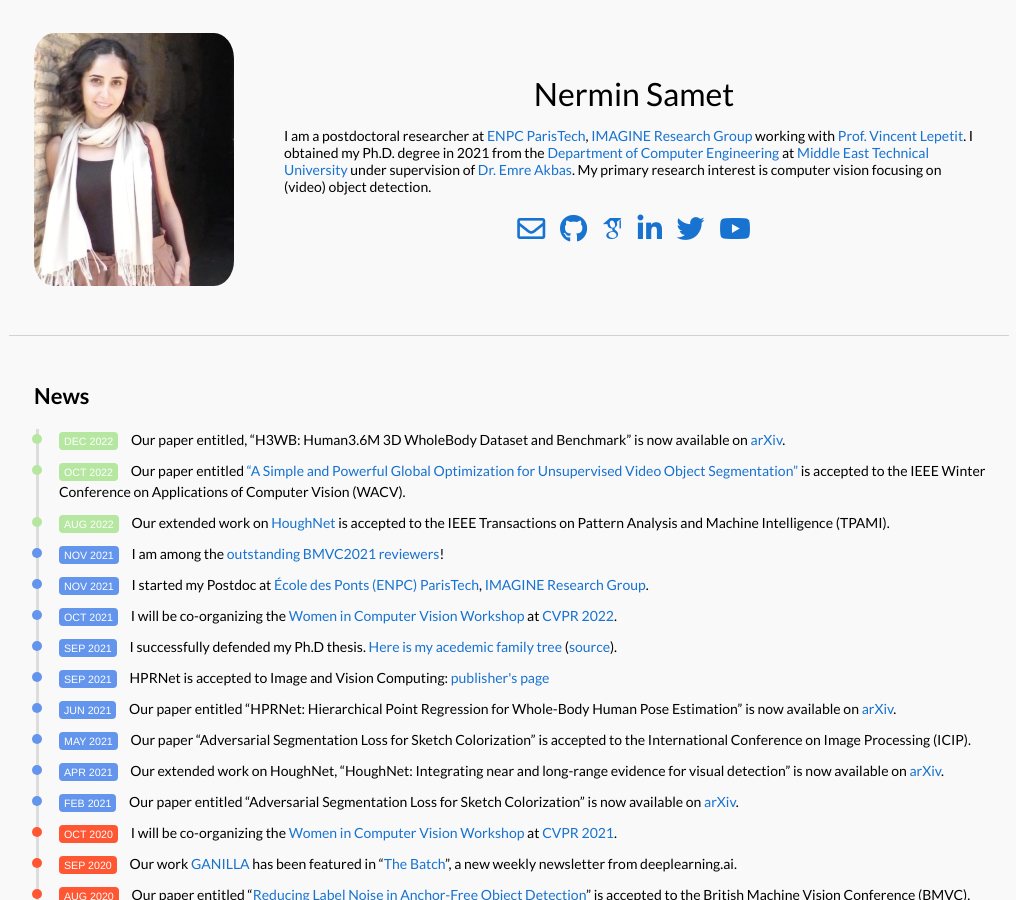
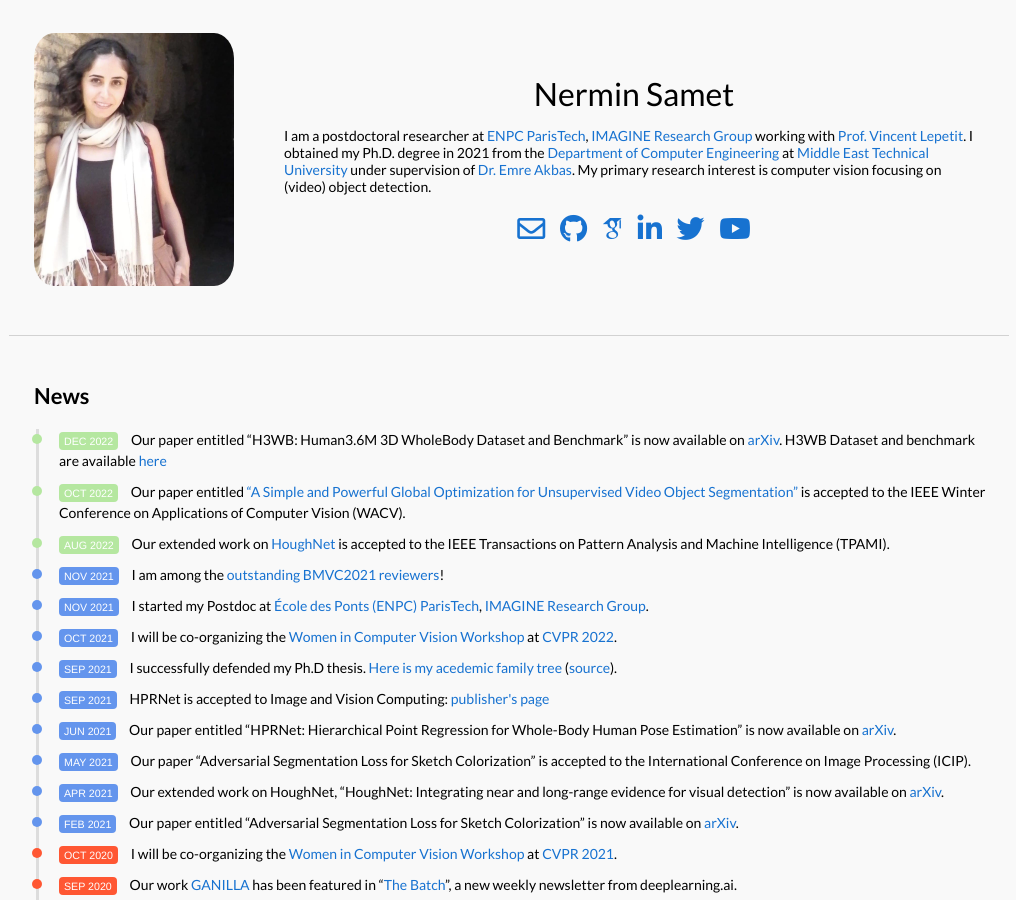
Before and after one commit to nerminsamet/nerminsamet.github.io, a Jekyll site: the page built from _posts/news/2022-12-14-h3wb_paper.markdown, in a window 1280 px wide and 900 px high. Shown: the whole window, without its empty margins (131-1147 px from the left). Built offline with Jekyll 4.4.1, drawn with Linux system fonts in a browser that asks for light colours; some web fonts are replaced.

Commit message:
Update 2022-12-14-h3wb_paper.markdown

```diff
--- a/_posts/news/2022-12-14-h3wb_paper.markdown
+++ b/_posts/news/2022-12-14-h3wb_paper.markdown
@@ -1,6 +1,6 @@
 ---
 layout: post
-title:  "Our paper entitled, “H3WB: Human3.6M 3D WholeBody Dataset and Benchmark” is now available on <a href='https://arxiv.org/abs/2211.15692' target='_blank'>arXiv</a>."
+title:  "Our paper entitled “H3WB: Human3.6M 3D WholeBody Dataset and Benchmark” is now available on <a href='https://arxiv.org/abs/2211.15692' target='_blank'>arXiv</a>. H3WB Dataset and benchmark are available <a href='https://github.com/wholebody3d/wholebody3d' target='_blank'>here</a>"
 date:   2022-12-14 10:00:00 +03:00
 categories: news
 color: "#b5e7a0"
```
